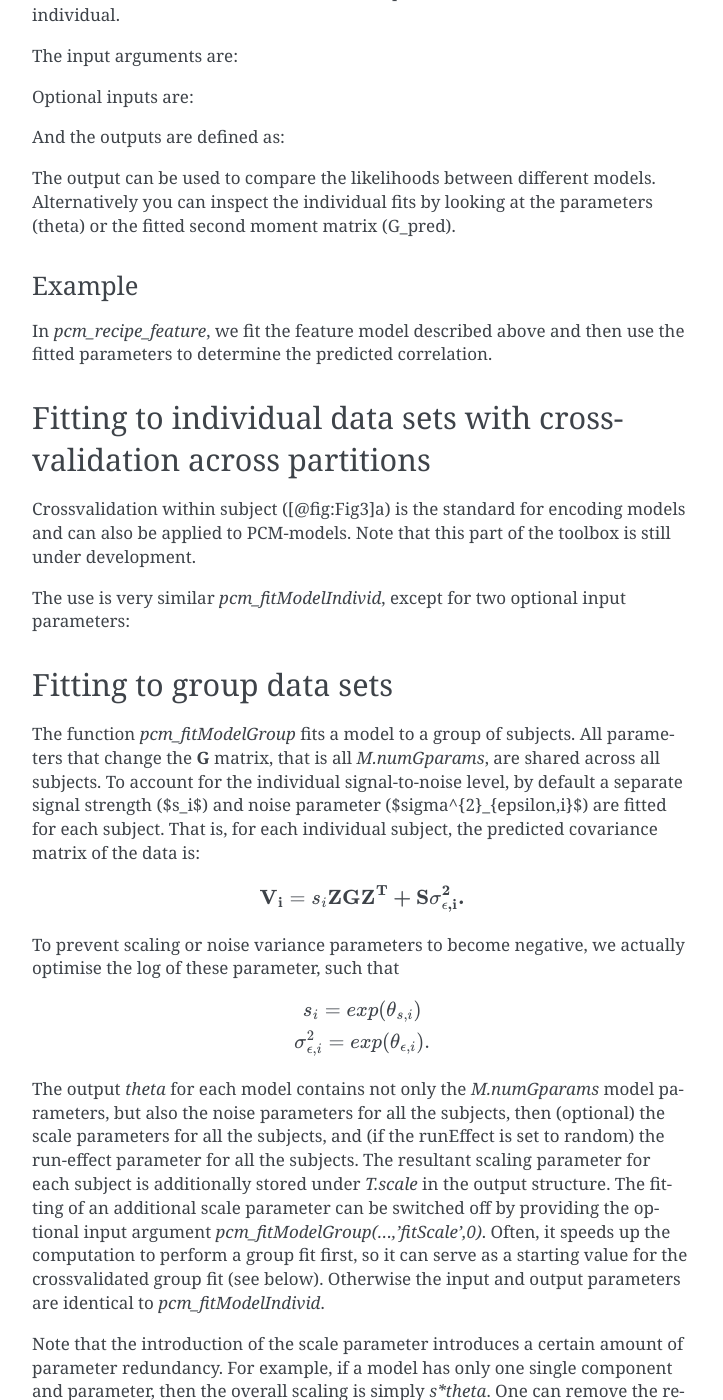
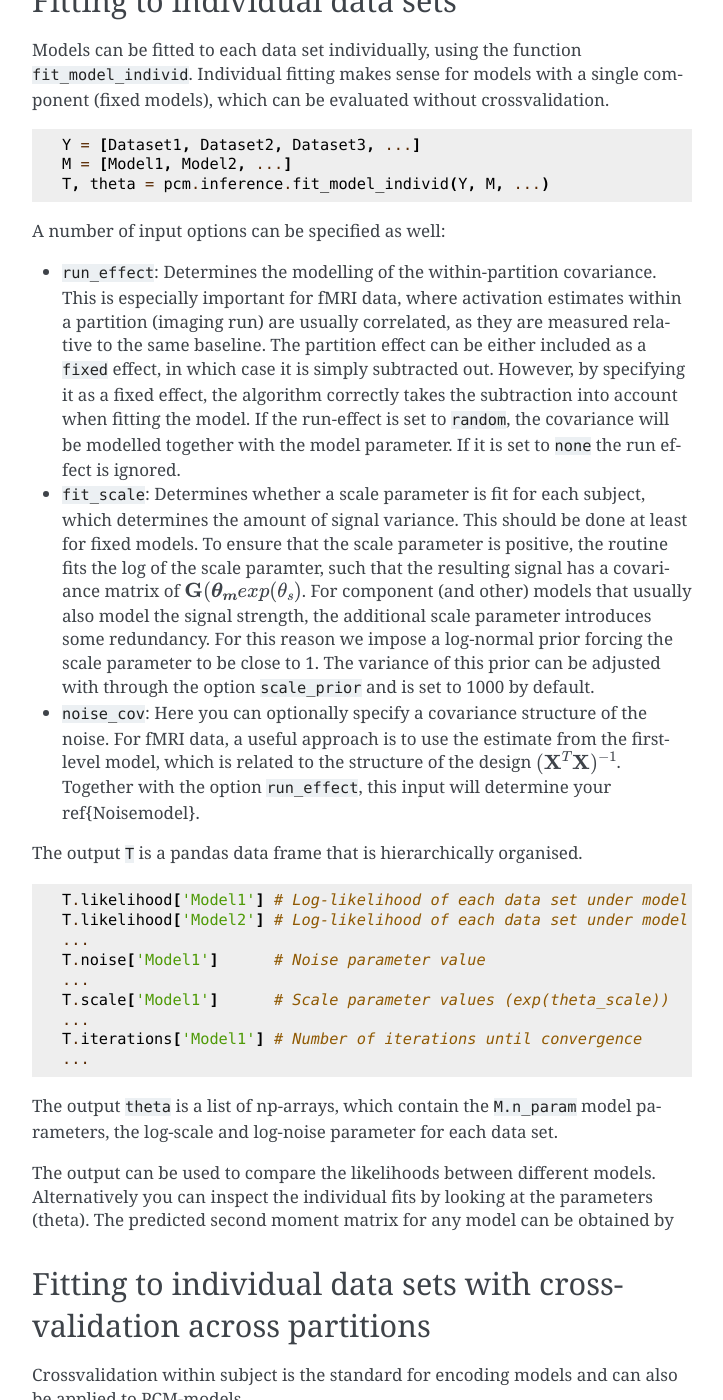
Before and after one commit to DiedrichsenLab/PcmPy, a Sphinx documentation site: the page built from docs/source/fitting.rst, in a window 1280 px wide and 1400 px high, scrolled down 699 px. Shown: the whole window, without its empty margins (388-1111 px from the left). Built offline with Sphinx 7.4.7, drawn with Linux system fonts in a browser that asks for light colours; some of the changed text lies outside the part shown.

Commit message:
documentation

````diff
--- a/docs/source/fitting.rst
+++ b/docs/source/fitting.rst
@@ -2,189 +2,118 @@
 
 Model Fitting
 =============
-Details of the different optimization routines that maximize the likelihood can be found in section on Mathematical and Algorithmic details. Currently, the toolbox either uses `minimize` (conjugate gradient descent) or `pcm_NR` (Newton-Raphson). Newton-Raphson can be substantially faster in cases in which there are relatively few free parameters.  The optimisation routine can be set for each model seperately by setting the field `M.fitAlgorithm`.
+Models can be either fit to individual or to group data. For group fits, some or all of the model parameters are shared across the group, while the noise and scale parameters are still fitted individually to each subject. To compare models of different complexity, we have implemented two types of crossvalidation, either within individuals across partitions, or across individuals
 
-The following routines are wrapper functions around the actual optimization routines that fit models to individual or group data. Noise and (possibly) scale parameters are added to the fit for each subject. To compare models of different complexity, 2 types of crossvalidation are implemented.
+.. _Figure_crossval:
 
-![*Model crossvalidation schemes.* (**A**) *Within-subject crossvalidation where the model is fit on N-1 partitions and then evaluated on the left-out partition N.* (**B**) *Group crossvalidation were the model is fit to N-1 subjects and then evaluated on a left-out subject. In all cases, an individual scaling and noise parameters is fit to each subject to allow for different signal-to-noise levels.* ](Figures/Figure_crossval.pdf){#fig:Fig3}
+.. figure:: _static/Figure_crossval.png
+
+    **Model crossvalidation schemes.** (**A**) *Within-subject crossvalidation where the model is fit on N-1 partitions and then evaluated on the left-out partition N.* (**B**) *Group crossvalidation were the model is fit to N-1 subjects and then evaluated on a left-out subject. For group crossvalidation, individual scaling and noise parameters are fit to each subject to allow for different signal-to-noise levels.*
+
+
+.. _fitting_individual:
 
 Fitting to individual data sets
 -------------------------------
-Models can be fitted to each data set individually, using the function `pcm_fitModelIndivid`. Individual fitting makes sense for models with a single component (fixed models), which can be evaluated without crossvalidation. It also makes sense when the main interest are the parameters of the fit from each individual.
+Models can be fitted to each data set individually, using the function ``fit_model_individ``. Individual fitting makes sense for models with a single component (fixed models), which can be evaluated without crossvalidation.
+
+.. sourcecode:: python
+
+   Y = [Dataset1, Dataset2, Dataset3, ...]
+   M = [Model1, Model2, ...]
+   T, theta = pcm.inference.fit_model_individ(Y, M, ...)
+
+
+A number of input options can be specified as well:
+
+* ``run_effect``: Determines the modelling of the within-partition covariance. This is especially important for fMRI data, where activation estimates within a partition (imaging run) are usually correlated, as they are measured relative to the same baseline. The partition effect can be either included as a ``fixed`` effect, in which case it is simply subtracted out. However, by specifying it as a fixed effect, the algorithm correctly takes the subtraction into account when fitting the model. If the run-effect is set to ``random``, the covariance will be modelled together with the model parameter. If it is set to ``none`` the run effect is ignored.
+
+* ``fit_scale``: Determines whether a scale parameter is fit for each subject, which determines the amount of signal variance. This should be done at least for fixed models. To ensure that the scale parameter is positive, the routine fits the log of the scale paramter, such that the resulting signal has a covariance matrix of :math:`\mathbf{G}(\boldsymbol{\theta_m} exp(\theta_s)`. For component (and other) models that usually also model the signal strength, the additional scale parameter introduces some redundancy. For this reason we impose a log-normal prior forcing the scale parameter to be close to 1. The variance of this prior can be adjusted with through the option ``scale_prior`` and is set to 1000 by default.
+
+* ``noise_cov``: Here you can optionally specify a covariance structure of the noise. For fMRI data, a useful approach is to use the estimate from the first-level model, which is related to the structure of the design :math:`(\mathbf{X}^T\mathbf{X})^{-1}`. Together with the option ``run_effect``, this input will determine your \ref{Noisemodel}.
+
+The output ``T`` is a pandas data frame that is hierarchically organised.
+
+.. sourcecode:: python
+
+   T.likelihood['Model1'] # Log-likelihood of each data set under model 1
+   T.likelihood['Model2'] # Log-likelihood of each data set under model 2
+   ...
+   T.noise['Model1']      # Noise parameter value
+   ...
+   T.scale['Model1']      # Scale parameter values (exp(theta_scale))
+   ...
+   T.iterations['Model1'] # Number of iterations until convergence
+   ...
+
+The output ``theta`` is a list of np-arrays, which contain the ``M.n_param`` model parameters, the log-scale and log-noise parameter for each data set.
+
+The output can be used to compare the likelihoods between different models. Alternatively you can inspect the individual fits by looking at the parameters (theta). The predicted second moment matrix for any model can be obtained by
 
 .. sourcecode::python
 
-   function [T,theta_hat,G_pred]=pcm_fitModelIndivid(Y,M,partitionVec,conditionVec,varargin);
-
-The input arguments are:
-
-.. sourcecode::python
-
-   % INPUT:
-   %        Y: {#Subjects}.[#Conditions x #Voxels]
-   %            Observed/estimated beta regressors from each subject.
-   %            Preferably multivariate noise-normalized beta regressors.
-   %
-   %        M: {#Models} Cell array with structure that defines model(s).
-   %
-   %   partitionVec: {#Subjects} Cell array with partition assignment vector
-   %                   for each subject. Rows of partitionVec{subj} define
-   %                   partition assignment of rows of Y{subj}.
-   %                   Commonly these are the scanning run #s for beta
-   %                   regressors.
-   %                   If a single vector is provided, it is assumed to me the
-   %                   same for all subjects
-   %
-   %   conditionVec: {#Subjects} Cell array with condition assignment vector
-   %                   for each subject. Rows of conditionVec{subj} define
-   %                   condition assignment of rows of Y{subj}.
-   %                   If a single vector is provided, it is assumed to me the
-   %                   same for all subjects
-   %                   If the (elements of) conditionVec are matrices, it is
-   %                   assumed to be the design matrix Z, allowing the
-   %                   specification individualized models.
-
-Optional inputs are:
-
-.. sourcecode::python
-
-   % OPTION:
-   %   'runEffect': How to deal with effects that may be specific to different
-   %                imaging runs:
-   %                  'random': Models variance of the run effect for each subject
-   %                            as a seperate random effects parameter.
-   %                  'fixed': Consider run effect a fixed effect, will be removed
-   %                            implicitly using ReML.
-   %
-   %   'isCheckDeriv: Check the derivative accuracy of theta params. Done using
-   %                  'checkderiv'. This function compares input to finite
-   %                  differences approximations. See function documentation.
-   %
-   %   'MaxIteration': Number of max minimization iterations. Default is 1000.
-   %
-   %   'S',S         : (Cell array of) NxN noise covariance matrices -
-   %                   otherwise independence is assumed
-
-And the outputs are defined as:
-
-.. sourcecode::python
-
-   %   T:      Structure with following subfields:
-   %       SN:                 Subject number
-   %       likelihood:         log likelihood
-   %       noise:              Noise parameter
-   %       run:                Run parameter (if run = 'random')
-   %       iterations:         Number of interations for model fit
-   %       time:               Elapsed time in sec
-   %
-   %   theta{m}     Cell array of estimated model parameters, each a
-   %                 #params x #numSubj matrix
-   %   G_pred{m}     Cell array of estimated G-matrices under the model
-
-The output can be used to compare the likelihoods between different models. Alternatively you can inspect the individual fits by looking at the parameters (theta) or the fitted second moment matrix (G_pred).
-
-
-Example
-^^^^^^^
-In `pcm_recipe_feature`, we fit the feature model described above and then use the fitted parameters to determine the predicted correlation.
-
-.. sourcecode::python
-   [D,theta,G_hat] = pcm_fitModelIndivid(Data,M,partVec,condVec,'runEffect','fixed');
-
-   % Get the correlations from the parameters for Model1
-   var1        = theta{1}(1,:).^2;
-   var2        = theta{1}(2,:).^2+theta{1}(3,:).^2;
-   cov12       = theta{1}(1,:).*theta{1}(2,:);
-   r_model1    = (cov12./sqrt(var1.*var2))';
+   G,_ = M[0].predict(theta[0][:M[0].n_param])
+   plt.imshow(G)
 
 
 Fitting to individual data sets with cross-validation across partitions
 -----------------------------------------------------------------------
 
-Crossvalidation within subject ([@fig:Fig3]a) is the standard for encoding models and can also be applied to PCM-models.  Note that this part of the toolbox is still under development.
+Crossvalidation within subject is the standard for encoding models and can also be applied to PCM-models.
 
-.. sourcecode::python
+.. sourcecode:: python
 
-   function [T,D,theta_hat]=pcm_fitModelIndividCrossval(Y,M,partitionVec,conditionVec,varargin);
+   T, theta = pcm.inference.fit_model_individ(Y, M, ...)
 
-The use is very similar `pcm_fitModelIndivid`, except for two optional input parameters:
+.. _fitting_group:
 
 Fitting to group data sets
 --------------------------
 
-The function `pcm_fitModelGroup` fits a model to a group of subjects. All parameters that change the **G** matrix, that is all `M.numGparams`, are shared across all subjects. To account for the individual signal-to-noise level, by default a separate signal strength ($s_i$) and noise parameter ($\sigma^{2}_{\epsilon,i}$) are fitted for each subject. That is, for each individual subject, the predicted covariance matrix of the data is:
+The function ``fit_model_group`` fits a model to a group of subjects. By default, all parameters that change the **G** matrix, that is ``theta[0:M.n_param]`` are shared across all subjects. To account for the individual signal-to-noise level, by default a separate signal strength and noise parameter(s) are fitted for each subject. For each individual subject, the predicted covariance matrix of the data is:
 
 .. math::
-   {\bf{V}_i}=s_i\bf{ZGZ^{T}+S}\sigma^{2}_{\epsilon,i}.
+    {\bf{V}_i}=\theta_s \bf{ZG(\theta_m)Z^{T}+S(\theta_{\epsilon})
 
-To prevent scaling or noise variance parameters to become negative, we  actually optimise the log of these parameter, such that
+To finely control, which parameters are fit commonly to the group and which ones are fit individually, one can set the boolean vector ``M[m].common_param``, indicating which parameters are fit to the entire group. The output `theta` for each model contains now a single vector of the common model parameters, followed by the data-set specific parameters: possibly the non-common model parameters, and then scale and noise parameters.
 
-.. math::
-   \begin{array}{c}
-   s_i = exp(\theta_{s,i})\\
-   \sigma^{2}_{\epsilon,i} = exp(\theta_{\epsilon, i}).
-   \end{array}
+.. sourcecode:: python
 
-The output `theta` for each model contains not only the `M.numGparams` model parameters, but also the noise parameters for all the subjects, then (optional) the scale parameters for all the subjects, and (if the runEffect is set to random)  the run-effect parameter for all the subjects.  The resultant scaling parameter for each subject is additionally stored under `T.scale` in the output structure. The fitting of an additional scale parameter can be switched off by providing the optional input argument `pcm_fitModelGroup(...,'fitScale',0)`.  Often, it speeds up the computation to perform a group fit first, so it can serve as a starting value for the crossvalidated group fit (see below). Otherwise the input and output parameters are identical to `pcm_fitModelIndivid`.
+   Y = [Dataset1, Dataset2, Dataset3, ...]
+   M = [Model1, Model2, ...]
+   T, theta = pcm.inference.fit_model_group(Y, M, ...)
 
-Note that the introduction of the scale parameter introduces a certain amount of parameter redundancy. For example, if a model has only one single component and parameter, then the overall scaling is simply `s*theta`. One can remove the redundancy by forcing one model parameter to be 1 - in practice this, however, is not necessary.
 
 Fitting to group data sets with cross-validation across participants
 --------------------------------------------------------------------
 
-PCM allows also between-subject crossvalidation ([@fig:Fig3]b). The model parameters that determine the representational structure are fitted to all the subjects together, using separate noise and scale parameters for each subject. Then the model is evaluated on the left-out subjects, after maximizing both scale and noise parameters. Function pcm_fitModelIndividCrossval.m implements these steps.
+PCM allows also between-subject crossvalidation (see panel b). The common model parameters that determine the representational structure are fitted to all the subjects together, using separate noise and scale parameters for each subject. Then the model is evaluated on the left-out subjects, after maximizing scale and noise parameters (and possibly non-common model parameters). The Function ``fit_model_group_crossval`` implements these steps.
 
-The function `pcm_fitModelGroupCrossval` implements these steps. As an additional input parameter, one can pass the parameters from the group fit as `(...,'groupFit',theta,...)`. Taking these as a starting point can speed up convergence.
+The demo ``demo_finger.ipynb`` provides a full example how to use group crossvalidation to compare different models. Three models are being tested: A muscle model, a usage model (both a fixed models) and a combination model, in which both muscle and usage can be combined in any combination. We also fit the noise-ceiling model, and a null-model. Because the combination model has one more parameter than each single model, crossvalidation is necessary for inferential tests. Note that for the simple models, the simple group fit and the cross-validated group fit are identical, as in both cases only a scale and noise parameter are optimized for each subject.
 
-Example
-^^^^^^^
+.. sourcecode:: python
 
-The function `pcm_recipe_finger` provides a full example how to use group crossvalidation to compare different models. Three models are being tested: A muscle model, a usage model (both a fixed models) and a combination model, in which both muscle and usage can be combined in any combination. Because the combination model has one more parameter than each single model, crossvalidation becomes necessary. Note that for the simple models, the simple group fit and the cross-validated group fit are identical, as in both cases only a scale and noise parameter are optimized for each subject.
+   # Build models from the second momement matrices
+   M = []
+   M.append(pcm.ModelFixed('null',np.eye(5)))
+   M.append(pcm.ModelFixed('muscle',modelM[0]))
+   M.append(pcm.ModelFixed('natural',modelM[1]))
+   M.append(pcm.ModelComponent('muscle+nat',[modelM[0],modelM[1]]))
+   M.append(pcm.ModelFree('ceil',5)) # Noise ceiling model
 
-.. source::python
+   # Fit the model in to the full group, using a individual scaling parameter for each
+   T_gr, theta = pcm.inference.fit_model_group(Y, M, fit_scale=True)
 
-   % Model 1: Null model for baseline: here we use a model which has all finger
-   % Patterns be independent - i.e. all finger pairs are equally far away from
-   % each other
-   M{1}.type       = 'component';
-   M{1}.numGparams = 1;
-   M{1}.Gc         = eye(5);
-   M{1}.name       = 'null';
+   # crossvalidated likelihood is the same as the group fit for all
+   # except the component and noise ceiling model
+   T_cv, theta_cv = pcm.inference.fit_model_group_crossval(Y, M, fit_scale=True)
 
-   % Model 2: Muscle model: derived from covariance structure of muscle
-   % activity during single finger movements
-   M{2}.type       = 'component';
-   M{2}.numGparams = 1;
-   M{2}.Gc         = Model(1).G_cent;
-   M{2}.name       = 'muscle';
+   # Make a plot, using the group fit as upper, and the crossvalidated fit as a the lower noise ceiling
+   ax = pcm.vis.model_plot(T_cv.likelihood,null_model = 'null',noise_ceiling= 'ceil',upper_ceiling = T_gr.likelihood['ceil'])
 
-   % Model 3: Natural statistics model: derived from covariance structure of
-   % natual movements
-   M{3}.type       = 'component';
-   M{3}.numGparams = 1;
-   M{3}.Gc         = Model(2).G_cent;
-   M{3}.name       = 'usage';
+.. _likelihood:
 
-   % Model 4: Additive mixture between muscle and natural stats model
-   M{4}.type       = 'component';
-   M{4}.numGparams = 2;
-   M{4}.Gc(:,:,1)  = Model(1).G_cent;
-   M{4}.Gc(:,:,2)  = Model(2).G_cent;
-   M{4}.name       = 'muscle + usage';
+Likelihood and Optimization
+---------------------------
 
-   % Model 5: Free model as Noise ceiling
-   M{5}.type       = 'freechol';
-   M{5}.numCond    = 5;
-   M{5}.name       = 'noiseceiling';
-   M{5}           = pcm_prepFreeModel(M{5});
-
-   % Fit the models on the group level
-   [Tgroup,theta] = pcm_fitModelGroup(Y,M,partVec,condVec,'runEffect','fixed','fitScale',1);
-
-   % Fit the models through cross-subject crossvalidation
-   [Tcross,thetaCr] = pcm_fitModelGroupCrossval(Y,M,partVec,condVec,'runEffect','fixed','groupFit',theta,'fitScale',1);
-
-   % Provide a plot of the crossvalidated likelihoods
-   subplot(2,3,[3 6]);
-   T = pcm_plotModelLikelihood(Tcross,M,'upperceil',Tgroup.likelihood(:,5));
-   ```
+Under the hood, the main work in PCM is accomplished by the routines ``likelihood_individ``, and ``likelihood_group`` (see :ref:`inference`), which return the **negative log-liklihood** of the data under the model, as well as the first (and optionally) the second derivative. This enables PCM to use standard optimization routines, such a ``scipy.optimize.minimize``. For many models, a Newton-Raphson algorithm, implemented in ``pcm.optimize.newton`` provides a fast and stable solution. A custom algorithm for models can be chosen by setting ``M.fit`` to be either a string with a algorithm name that is implemented in PCM, or a function that returns the fitted parameters. (**TO BE IMPLEMENTED**).
--- a/inference.py
+++ b/inference.py
@@ -50,6 +50,7 @@
             Second derivative of negloglike in respect to the parameters
 
     """
+
     N = YY.shape[0]
     Q = Z.shape[1]
     n_param = theta.shape[0]
@@ -151,7 +152,7 @@
 
 def likelihood_group(theta, M, YY, Z, X=None,
                        Noise=model.IndependentNoise(),
-                       n_channel=1, fit_scale=True, scale_prior=10,
+                       n_channel=1, fit_scale=True, scale_prior=1e3,
                        return_deriv=0,return_individ=False):
     """
     Negative Log-Likelihood of group data and derivative in respect to the parameters
````
Also changed, not shown: docs/source/model_type.rst (+55 -24 lines), docs/source/_static/Figure_crossval.png (added), 5 other files.
